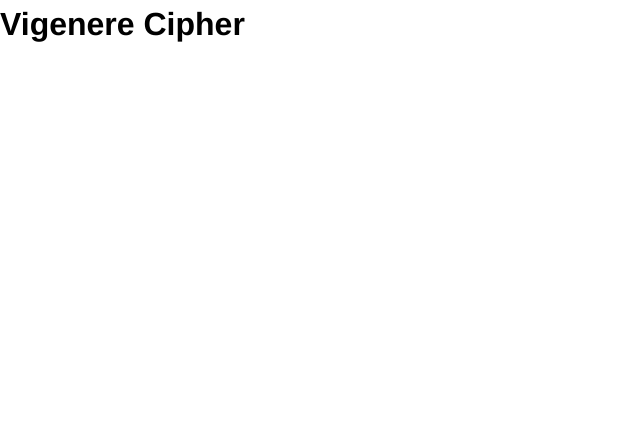
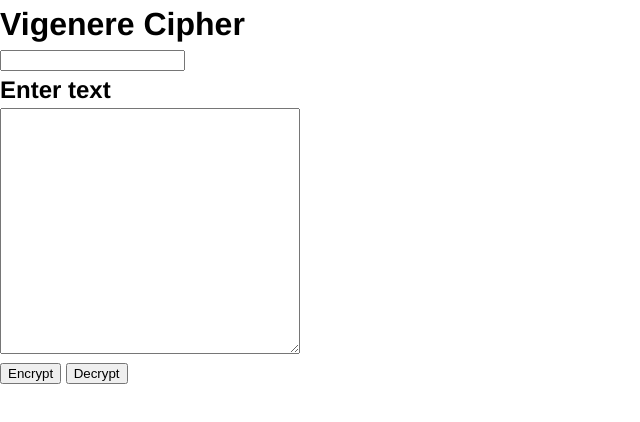
Before and after one commit to DarkHorse1997/vigenere-cipher, a website built with Vite: page index.html in a window 1280 px wide. Shown: the whole page, without its empty margins (0-640 px from the left). Built offline with nearby package versions, Linux system fonts and the light colour scheme.

Commit message:
Add required markup
 Add heading, key input field, text input field, output field and encrpyt and decrypt buttons

```diff
--- a/index.html
+++ b/index.html
@@ -11,8 +11,35 @@
 			content="An App to encrypt and decrypt text using the Vigenere Cipher"
 		/>
 		<title>Vigenere Cipher App</title>
+		<script src="main.js" defer></script>
 	</head>
 	<body>
-		<h1 class="main-heading">Vigenere Cipher</h1>
+		<header class="layout-header">
+			<h1 class="main-heading">Vigenere Cipher</h1>
+		</header>
+		<main class="layout-main">
+			<section class="key-container">
+				<label for="key-input" class="key-label"></label>
+				<input type="text" id="key-input" class="key" />
+			</section>
+			<section class="text-container">
+				<h2 class="text-heading">Enter text</h2>
+				<textarea
+					name=""
+					id=""
+					cols="30"
+					rows="10"
+					class="text-input"
+				></textarea>
+			</section>
+			<section class="output-container">
+				<h2 class="output-heading"></h2>
+				<p class="output"></p>
+			</section>
+			<section class="button-container">
+				<button class="encrypt">Encrypt</button>
+				<button class="decrypt">Decrypt</button>
+			</section>
+		</main>
 	</body>
 </html>
```
